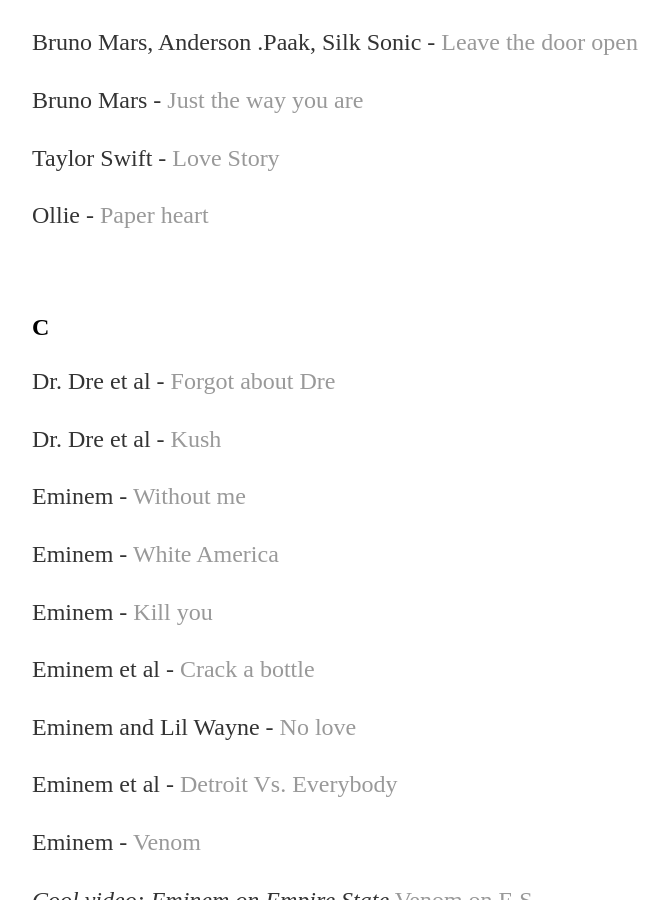
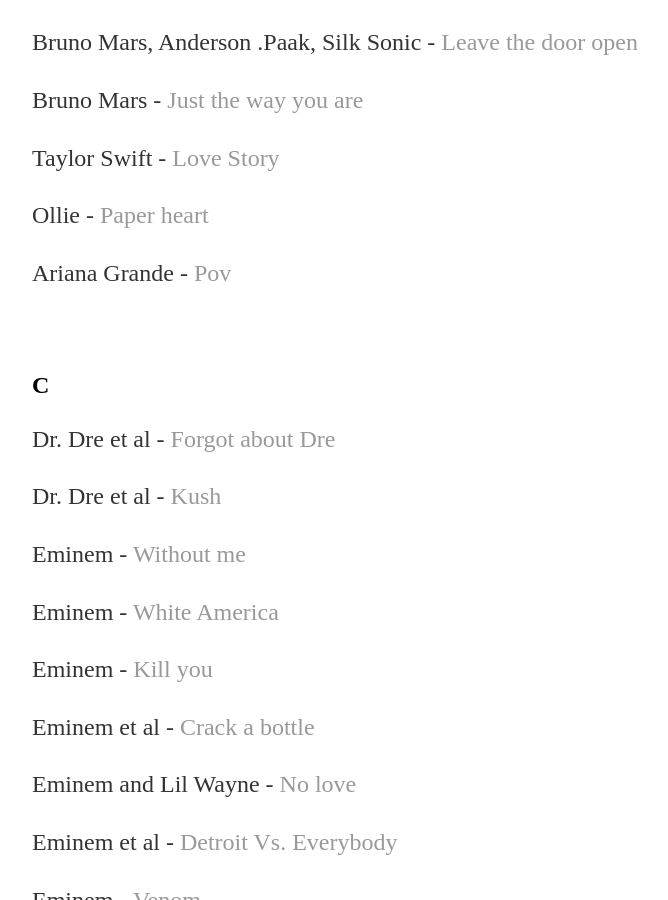
Before and after one commit to yjkweon24/yjkweon24.github.io, a Jekyll site: the page built from _posts/2018-10-23-songs-that-i-love.md, in a window 1280 px wide and 900 px high, scrolled down 8887 px. Shown: the whole window, without its empty margins (160-828 px from the left). Built offline with Jekyll 4.4.1, drawn with Linux system fonts in a browser that asks for light colours.

Commit message:
Update 2018-10-23-songs-that-i-love.md

```diff
--- a/_posts/2018-10-23-songs-that-i-love.md
+++ b/_posts/2018-10-23-songs-that-i-love.md
@@ -307,6 +307,8 @@
 
 Ollie - [Paper heart](https://www.youtube.com/watch?v=AZfroUQPNiw&ab_channel=OfficialOllieMusic)
 
+Ariana Grande - [Pov](https://www.youtube.com/watch?v=fLFvbwrWLQY&ab_channel=ArianaGrandeVevo)
+
 <br>
 
 ## C
```
